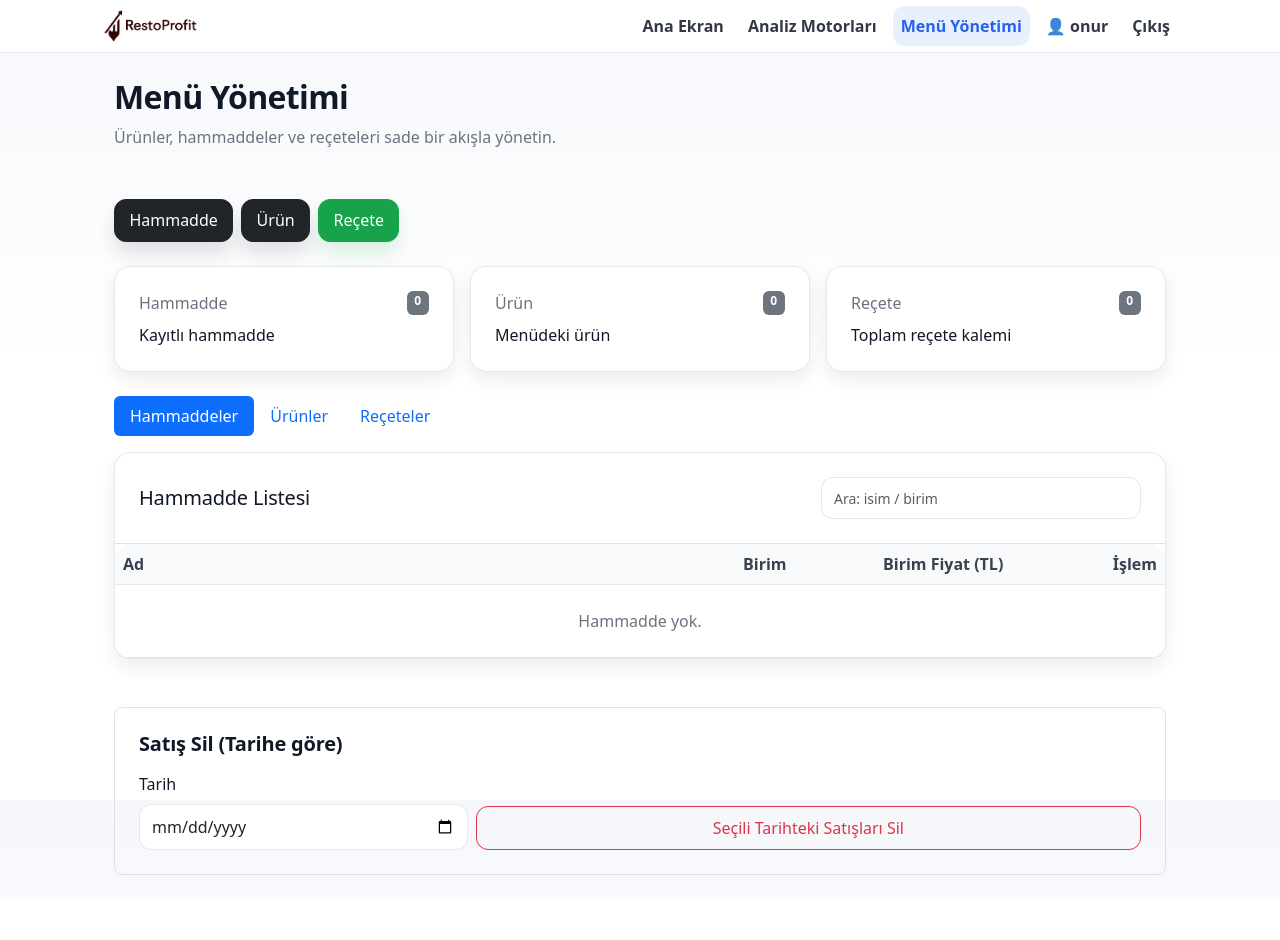
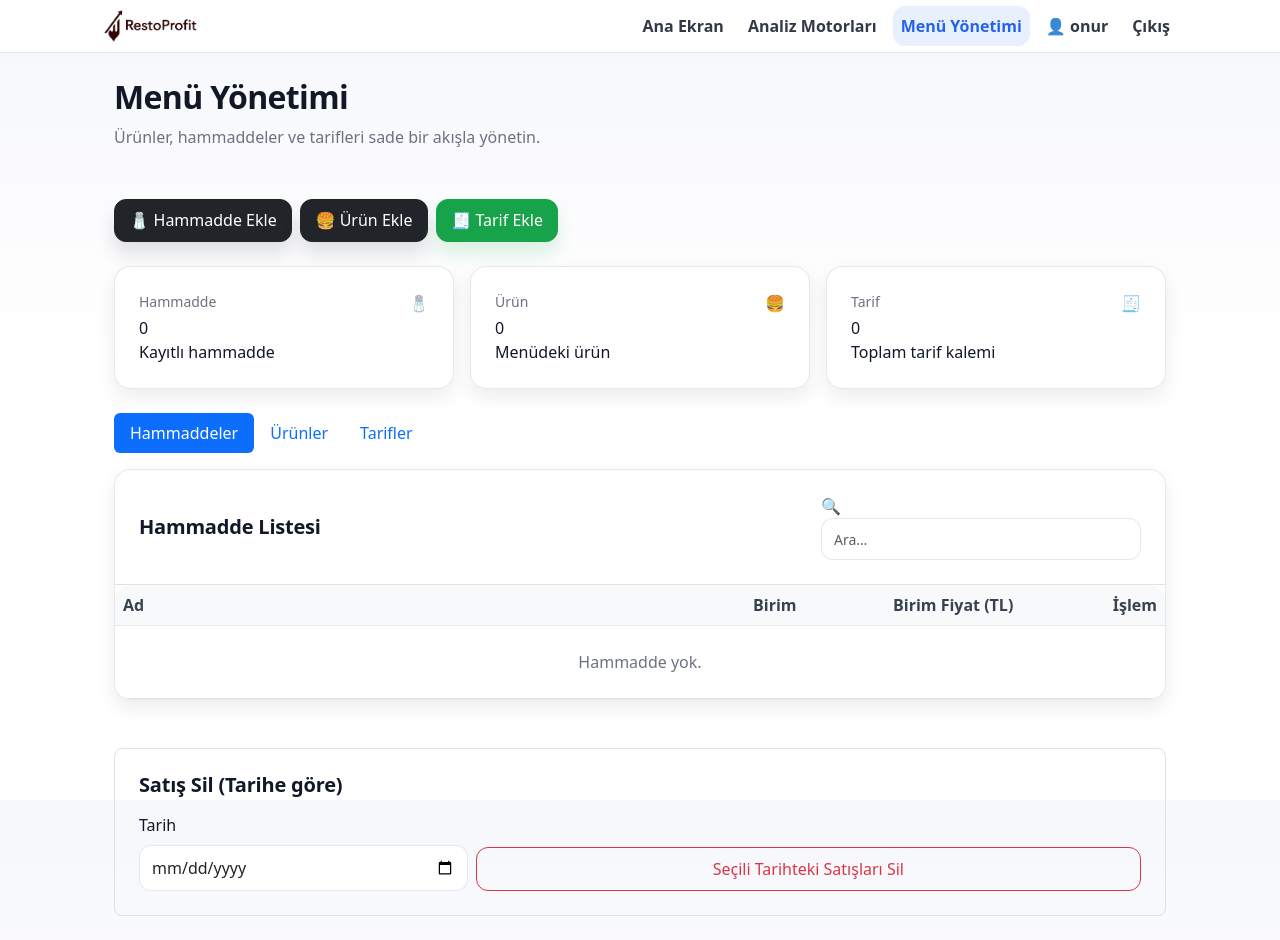
Before and after one commit to onurturkben/restoprofit, a Flask app: page /admin in a window 1280 px wide. Before the commit the page ends 875 px from the top, so only its background shows below. Run offline with Flask 3, Linux system fonts and the light colour scheme; a user stored in the database is signed in; data that the repository does not hold is empty.

Commit message:
Update admin.html

```diff
--- a/templates/admin.html
+++ b/templates/admin.html
@@ -5,59 +5,85 @@
 <div class="container-xxl" style="max-width:1200px;">
   <header class="mb-5">
     <h1 class="fw-bold" style="font-size:32px; line-height:40px;">Menü Yönetimi</h1>
-    <p class="text-muted" style="line-height:1.6;">Ürünler, hammaddeler ve reçeteleri sade bir akışla yönetin.</p>
+    <p class="text-muted" style="line-height:1.6;">Ürünler, hammaddeler ve tarifleri sade bir akışla yönetin.</p>
   </header>
 
   <!-- Hızlı aksiyonlar -->
-  <div class="d-flex flex-wrap gap-2 mb-4">
-    <button class="btn btn-dark" data-bs-toggle="modal" data-bs-target="#modalAddMaterial">Hammadde</button>
-    <button class="btn btn-dark" data-bs-toggle="modal" data-bs-target="#modalAddProduct">Ürün</button>
-    <button class="btn btn-success" data-bs-toggle="modal" data-bs-target="#modalAddRecipe">Reçete</button>
+  <div class="rp-admin-actions d-flex flex-wrap gap-2 mb-4">
+    <button class="btn btn-dark rp-action-btn" data-bs-toggle="modal" data-bs-target="#modalAddMaterial">
+      <span class="rp-action-ic" aria-hidden="true">🧂</span>
+      <span>Hammadde Ekle</span>
+    </button>
+    <button class="btn btn-dark rp-action-btn" data-bs-toggle="modal" data-bs-target="#modalAddProduct">
+      <span class="rp-action-ic" aria-hidden="true">🍔</span>
+      <span>Ürün Ekle</span>
+    </button>
+    <button class="btn btn-success rp-action-btn" data-bs-toggle="modal" data-bs-target="#modalAddRecipe">
+      <span class="rp-action-ic" aria-hidden="true">🧾</span>
+      <span>Tarif Ekle</span>
+    </button>
   </div>
 
   <!-- Özet kutuları -->
   <div class="row g-3 mb-4">
     <div class="col-12 col-md-4">
-      <div class="p-4 bg-white rounded-3 border">
-        <div class="d-flex justify-content-between mb-2">
-          <span class="text-muted">Hammadde</span>
-          <span class="badge bg-secondary">{{ hammaddeler|length }}</span>
+      <div class="rp-stat p-4 bg-white rounded-3 border">
+        <div class="d-flex align-items-start justify-content-between">
+          <div>
+            <div class="text-muted small mb-1">Hammadde</div>
+            <div class="rp-stat-num">{{ hammaddeler|length }}</div>
+            <div class="rp-stat-label">Kayıtlı hammadde</div>
           </div>
-        <div class="fw-medium">Kayıtlı hammadde</div>
+          <div class="rp-stat-ic" aria-hidden="true">🧂</div>
         </div>
       </div>
+    </div>
+
     <div class="col-12 col-md-4">
-      <div class="p-4 bg-white rounded-3 border">
-        <div class="d-flex justify-content-between mb-2">
-          <span class="text-muted">Ürün</span>
-          <span class="badge bg-secondary">{{ urunler|length }}</span>
+      <div class="rp-stat p-4 bg-white rounded-3 border">
+        <div class="d-flex align-items-start justify-content-between">
+          <div>
+            <div class="text-muted small mb-1">Ürün</div>
+            <div class="rp-stat-num">{{ urunler|length }}</div>
+            <div class="rp-stat-label">Menüdeki ürün</div>
           </div>
-        <div class="fw-medium">Menüdeki ürün</div>
+          <div class="rp-stat-ic" aria-hidden="true">🍔</div>
         </div>
       </div>
+    </div>
+
     <div class="col-12 col-md-4">
-      <div class="p-4 bg-white rounded-3 border">
-        <div class="d-flex justify-content-between mb-2">
-          <span class="text-muted">Reçete</span>
-          <span class="badge bg-secondary">
+      <div class="rp-stat p-4 bg-white rounded-3 border">
+        <div class="d-flex align-items-start justify-content-between">
+          <div>
+            <div class="text-muted small mb-1">Tarif</div>
+            <div class="rp-stat-num">
               {% if recete_pagination %}{{ recete_pagination.total }}{% else %}{{ receteler|length }}{% endif %}
-          </span>
             </div>
-        <div class="fw-medium">Toplam reçete kalemi</div>
+            <div class="rp-stat-label">Toplam tarif kalemi</div>
+          </div>
+          <div class="rp-stat-ic" aria-hidden="true">🧾</div>
+        </div>
       </div>
     </div>
   </div>
 
   <!-- Sekmeler -->
-  <ul class="nav nav-pills mb-3" role="tablist">
+  <ul class="nav nav-pills rp-admin-tabs mb-3" role="tablist">
     <li class="nav-item">
-      <button class="nav-link active" data-bs-toggle="pill" data-bs-target="#pane-mats" type="button">Hammaddeler</button>
+      <button class="nav-link active" data-bs-toggle="pill" data-bs-target="#pane-mats" type="button">
+        Hammaddeler
+      </button>
     </li>
     <li class="nav-item">
-      <button class="nav-link" data-bs-toggle="pill" data-bs-target="#pane-products" type="button">Ürünler</button>
+      <button class="nav-link" data-bs-toggle="pill" data-bs-target="#pane-products" type="button">
+        Ürünler
+      </button>
     </li>
     <li class="nav-item">
-      <button class="nav-link" data-bs-toggle="pill" data-bs-target="#pane-recipes" type="button">Reçeteler</button>
+      <button class="nav-link" data-bs-toggle="pill" data-bs-target="#pane-recipes" type="button">
+        Tarifler
+      </button>
     </li>
   </ul>
 
@@ -65,39 +91,46 @@
 
     <!-- Hammaddeler -->
     <section id="pane-mats" class="tab-pane fade show active">
-      <div class="bg-white rounded-3 border">
-        <div class="d-flex flex-wrap gap-2 align-items-center justify-content-between p-3 p-md-4 border-bottom">
-          <h3 class="m-0 fw-medium" style="font-size:20px; line-height:24px;">Hammadde Listesi</h3>
-          <input id="filterMats" type="search" class="form-control form-control-sm" placeholder="Ara: isim / birim" style="max-width:320px;">
+      <div class="bg-white rounded-3 border rp-panel">
+        <div class="d-flex flex-wrap gap-2 align-items-center justify-content-between p-3 p-md-4 border-bottom rp-panel-head">
+          <h3 class="m-0 fw-bold" style="font-size:20px; line-height:24px;">Hammadde Listesi</h3>
+
+          <div class="rp-search-wrap" style="max-width:320px; width:100%;">
+            <span class="rp-search-ic" aria-hidden="true">🔍</span>
+            <input id="filterMats" type="search" class="form-control form-control-sm rp-search" placeholder="Ara…" />
+          </div>
         </div>
 
         <div class="table-responsive">
-          <table class="table align-middle mb-0" style="--bs-table-bg:transparent;">
+          <table class="table align-middle mb-0 rp-table" style="--bs-table-bg:transparent;">
             <thead class="table-light">
               <tr>
                 <th>Ad</th>
                 <th style="width:140px;">Birim</th>
                 <th style="width:160px;">Birim Fiyat (TL)</th>
-                <th class="text-end" style="width:130px;">İşlem</th>
+                <th class="text-end" style="width:120px;">İşlem</th>
               </tr>
             </thead>
             <tbody id="matsTbody">
               {% for h in hammaddeler %}
               <tr>
                 <td class="text-truncate">{{ h.isim }}</td>
-                <td>{{ h.maliyet_birimi }}</td>
+                <td class="text-muted">{{ h.maliyet_birimi }}</td>
                 <td>{{ "%.2f"|format(h.maliyet_fiyati) }}</td>
                 <td class="text-end">
-                  <button class="btn btn-sm btn-outline-secondary"
+                  <div class="rp-row-actions">
+                    <button class="btn btn-sm rp-btn-icon rp-btn-ghost"
+                            title="Düzenle"
                             data-bs-toggle="modal" data-bs-target="#modalEditMaterial"
                             data-id="{{ h.id }}" data-isim="{{ h.isim }}"
                             data-birim="{{ h.maliyet_birimi }}" data-fiyat="{{ h.maliyet_fiyati }}">
-                    Düzenle
+                      ✏️
                     </button>
                     <form action="{{ url_for('delete_material', id=h.id) }}" method="POST" class="d-inline"
                           onsubmit="return confirm('`{{ h.isim }}` hammaddesini silmek istiyor musunuz?');">
-                    <button class="btn btn-sm btn-outline-danger">Sil</button>
+                      <button class="btn btn-sm rp-btn-icon rp-btn-danger" title="Sil">🗑️</button>
                     </form>
+                  </div>
                 </td>
               </tr>
               {% else %}
@@ -111,14 +144,18 @@
 
     <!-- Ürünler -->
     <section id="pane-products" class="tab-pane fade">
-      <div class="bg-white rounded-3 border">
-        <div class="d-flex flex-wrap gap-2 align-items-center justify-content-between p-3 p-md-4 border-bottom">
-          <h3 class="m-0 fw-medium" style="font-size:20px; line-height:24px;">Ürün Listesi</h3>
-          <input id="filterProducts" type="search" class="form-control form-control-sm" placeholder="Ara: isim / excel adı / kategori / grup" style="max-width:380px;">
+      <div class="bg-white rounded-3 border rp-panel">
+        <div class="d-flex flex-wrap gap-2 align-items-center justify-content-between p-3 p-md-4 border-bottom rp-panel-head">
+          <h3 class="m-0 fw-bold" style="font-size:20px; line-height:24px;">Ürün Listesi</h3>
+
+          <div class="rp-search-wrap" style="max-width:420px; width:100%;">
+            <span class="rp-search-ic" aria-hidden="true">🔍</span>
+            <input id="filterProducts" type="search" class="form-control form-control-sm rp-search" placeholder="Ara…" />
+          </div>
         </div>
 
         <div class="table-responsive">
-          <table class="table align-middle mb-0">
+          <table class="table align-middle mb-0 rp-table">
             <thead class="table-light">
               <tr>
                 <th>İsim</th>
@@ -127,7 +164,7 @@
                 <th>Grup</th>
                 <th style="width:120px;">Fiyat</th>
                 <th style="width:120px;">Maliyet</th>
-                <th class="text-end" style="width:130px;">İşlem</th>
+                <th class="text-end" style="width:120px;">İşlem</th>
               </tr>
             </thead>
             <tbody id="productsTbody">
@@ -135,22 +172,25 @@
               <tr>
                 <td class="text-truncate">{{ u.isim }}</td>
                 <td class="text-muted text-truncate">{{ u.excel_adi }}</td>
-                <td>{{ u.kategori }}</td>
-                <td>{{ u.kategori_grubu }}</td>
+                <td class="text-truncate">{{ u.kategori }}</td>
+                <td class="text-truncate">{{ u.kategori_grubu }}</td>
                 <td>{{ "%.2f"|format(u.mevcut_satis_fiyati) }}</td>
                 <td>{{ "%.2f"|format(u.hesaplanan_maliyet) }}</td>
                 <td class="text-end">
-                  <button class="btn btn-sm btn-outline-secondary"
+                  <div class="rp-row-actions">
+                    <button class="btn btn-sm rp-btn-icon rp-btn-ghost"
+                            title="Düzenle"
                             data-bs-toggle="modal" data-bs-target="#modalEditProduct"
                             data-id="{{ u.id }}" data-isim="{{ u.isim }}"
                             data-excel_adi="{{ u.excel_adi }}" data-fiyat="{{ u.mevcut_satis_fiyati }}"
                             data-kategori="{{ u.kategori }}" data-grup="{{ u.kategori_grubu }}">
-                    Düzenle
+                      ✏️
                     </button>
                     <form action="{{ url_for('delete_product', id=u.id) }}" method="POST" class="d-inline"
                           onsubmit="return confirm('`{{ u.isim }}` ürününü silmek istiyor musunuz?');">
-                    <button class="btn btn-sm btn-outline-danger">Sil</button>
+                      <button class="btn btn-sm rp-btn-icon rp-btn-danger" title="Sil">🗑️</button>
                     </form>
+                  </div>
                 </td>
               </tr>
               {% else %}
@@ -162,23 +202,27 @@
       </div>
     </section>
 
-    <!-- Reçeteler -->
+    <!-- Tarifler (eski: Reçeteler) -->
     <section id="pane-recipes" class="tab-pane fade">
-      <div class="bg-white rounded-3 border">
-        <div class="d-flex flex-wrap gap-2 align-items-center justify-content-between p-3 p-md-4 border-bottom">
-          <h3 class="m-0 fw-medium" style="font-size:20px; line-height:24px;">Reçeteler</h3>
-          <input id="filterRecipes" type="search" class="form-control form-control-sm" placeholder="Ara: ürün / hammadde" style="max-width:320px;">
+      <div class="bg-white rounded-3 border rp-panel">
+        <div class="d-flex flex-wrap gap-2 align-items-center justify-content-between p-3 p-md-4 border-bottom rp-panel-head">
+          <h3 class="m-0 fw-bold" style="font-size:20px; line-height:24px;">Tarifler</h3>
+
+          <div class="rp-search-wrap" style="max-width:320px; width:100%;">
+            <span class="rp-search-ic" aria-hidden="true">🔍</span>
+            <input id="filterRecipes" type="search" class="form-control form-control-sm rp-search" placeholder="Ara…" />
+          </div>
         </div>
 
         <div class="table-responsive">
-          <table class="table align-middle mb-0">
+          <table class="table align-middle mb-0 rp-table">
             <thead class="table-light">
               <tr>
                 <th>Ürün</th>
                 <th>Hammadde</th>
                 <th style="width:140px;">Miktar</th>
                 <th style="width:100px;">Birim</th>
-                <th class="text-end" style="width:130px;">İşlem</th>
+                <th class="text-end" style="width:120px;">İşlem</th>
               </tr>
             </thead>
             <tbody id="recipesTbody">
@@ -187,23 +231,26 @@
                 <td class="text-truncate">{{ r.urun.isim }}</td>
                 <td class="text-truncate">{{ r.hammadde.isim }}</td>
                 <td>{{ r.miktar }}</td>
-                <td>{{ r.hammadde.maliyet_birimi }}</td>
+                <td class="text-muted">{{ r.hammadde.maliyet_birimi }}</td>
                 <td class="text-end">
-                  <button class="btn btn-sm btn-outline-secondary"
+                  <div class="rp-row-actions">
+                    <button class="btn btn-sm rp-btn-icon rp-btn-ghost"
+                            title="Düzenle"
                             data-bs-toggle="modal" data-bs-target="#modalEditRecipe"
                             data-id="{{ r.id }}" data-urun="{{ r.urun.isim }}"
                             data-hammadde="{{ r.hammadde.isim }}" data-miktar="{{ r.miktar }}"
                             data-birim="{{ r.hammadde.maliyet_birimi }}">
-                    Düzenle
+                      ✏️
                     </button>
                     <form action="{{ url_for('delete_recipe', id=r.id) }}" method="POST" class="d-inline"
-                        onsubmit="return confirm('Bu reçete kalemini silmek istiyor musunuz?');">
-                    <button class="btn btn-sm btn-outline-danger">Sil</button>
+                          onsubmit="return confirm('Bu tarif kalemini silmek istiyor musunuz?');">
+                      <button class="btn btn-sm rp-btn-icon rp-btn-danger" title="Sil">🗑️</button>
                     </form>
+                  </div>
                 </td>
               </tr>
               {% else %}
-              <tr><td colspan="5" class="text-center text-muted py-4">Reçete kalemi yok.</td></tr>
+              <tr><td colspan="5" class="text-center text-muted py-4">Tarif kalemi yok.</td></tr>
               {% endfor %}
             </tbody>
           </table>
@@ -211,7 +258,7 @@
 
         {% if recete_pagination %}
         <div class="p-3 p-md-4 border-top">
-          <nav aria-label="Reçete Sayfalama">
+          <nav aria-label="Tarif Sayfalama">
             <ul class="pagination pagination-sm mb-0 justify-content-end">
               <li class="page-item {% if not recete_pagination.has_prev %}disabled{% endif %}">
                 <a class="page-link" href="{{ url_for('admin_panel', page=recete_pagination.prev_num, per=recete_pagination.per_page) }}">Önceki</a>
@@ -233,7 +280,7 @@
 
   <!-- Tehlikeli bölge -->
   <section class="mt-5">
-    <div class="p-4 border rounded-3">
+    <div class="p-4 border rounded-3 rp-danger-zone">
       <h3 class="fw-bold mb-3" style="font-size:20px; line-height:24px;">Satış Sil (Tarihe göre)</h3>
       <form action="{{ url_for('delete_sales_by_date') }}" method="POST"
             onsubmit="return confirm('Seçtiğiniz tarihteki TÜM satış kayıtları silinecek. Emin misiniz?');">
@@ -298,9 +345,9 @@
 
   onShow('modalEditRecipe', (m,d) => {
     m.querySelector('form').action = "{{ url_for('edit_recipe', id=0) }}".replace('0', d.id);
-    m.querySelector('#recUrun').textContent      = d.urun || '';
-    m.querySelector('#recHammadde').textContent = d.hammadde || '';
-    m.querySelector('#recBirim').textContent     = d.birim || '';
+    m.querySelector('#recUrun').textContent       = d.urun || '';
+    m.querySelector('#recHammadde').textContent   = d.hammadde || '';
+    m.querySelector('#recBirim').textContent      = d.birim || '';
     m.querySelector('[name=edit_r_miktar]').value = d.miktar || '';
   });
 })();
```
Lines whose indentation alone changed are shown as unchanged.
